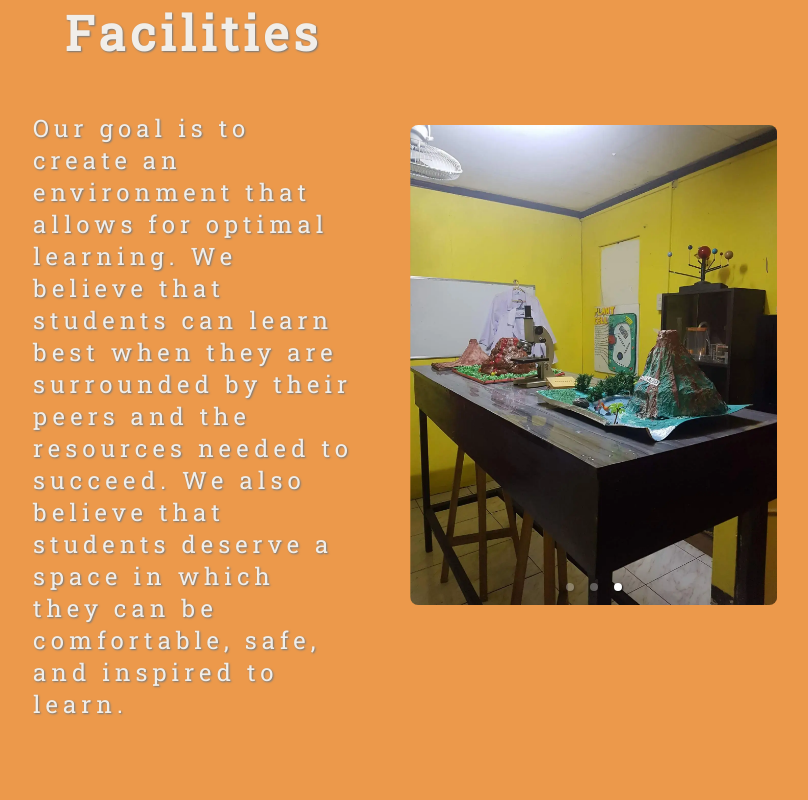
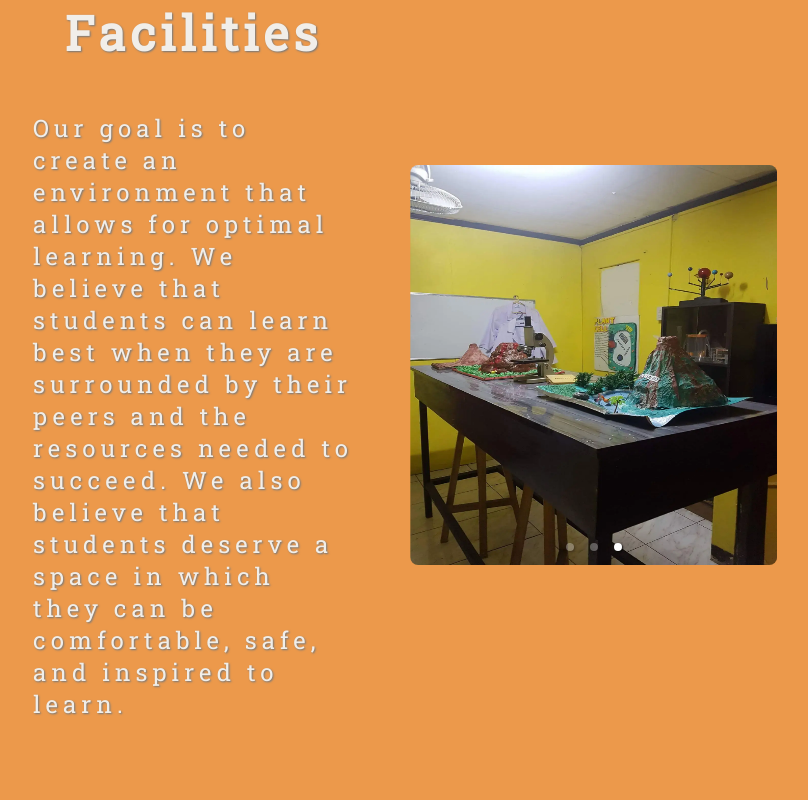
Before and after one commit to MDL-72/svis_next, a Next.js app: page /about-us in a window 1280 px wide. Shown: the part 5400-6200 px from the top of the page, without its empty margins (247-1055 px from the left). Built offline with nearby package versions, Linux system fonts and the light colour scheme.

Commit message:
patch112820222354

```diff
--- a/components/homeArticleModalStandard/homeArticleModal.jsx
+++ b/components/homeArticleModalStandard/homeArticleModal.jsx
@@ -1,4 +1,4 @@
-import React from "react";
+import React, { useState, useEffect } from "react";
 import dynamic from "next/dynamic";
 import { useRouter } from "next/router";
 import { Slide, Fade } from "react-awesome-reveal";
@@ -10,6 +10,7 @@ import "react-responsive-carousel/lib/styles/carousel.min.css"; // requires a lo
 const LottieAnimation = dynamic(() => import("../lottie/LottieAnimation"));
 
 export default function HomeArticleModal(props) {
+  const [isMobie, setIsMobile] = useState();
   const router = useRouter();
 
   const {
@@ -29,6 +30,10 @@ export default function HomeArticleModal(props) {
     carouselImages,
     imageSizeHeigth,
   } = props;
+
+  useEffect(() => {
+    setIsMobile(window.innerWidth < 440);
+  }, []);
 
   const ArticleContent = () => {
     return (
@@ -66,7 +71,7 @@ export default function HomeArticleModal(props) {
               src={`/${imageArticle}.webp`}
               alt={`${imageArticle} SVIS`}
               width={400}
-              height={imageSizeHeigth}
+              height={isMobie ? 260 : imageSizeHeigth}
               // fill
             />
           )}
@@ -84,8 +89,8 @@ export default function HomeArticleModal(props) {
                     <Image
                       src={`/${item}.webp`}
                       alt={`${item} ico SVIS`}
-                      width={400}
-                      height={200}
+                      width={isMobie ? 200 : 400}
+                      height={isMobie ? 200 : 400}
                     />
                   </div>
                 );
--- a/styles/home.module.scss
+++ b/styles/home.module.scss
@@ -87,12 +87,7 @@
 }
 
 .carousel__content__cont {
-  height: 480px;
+  display: flex;
+  align-items: center;
   overflow: hidden;
-
-  img {
-    width: 100%;
-    height: 100%;
-    object-fit: cover;
-  }
 }
```
